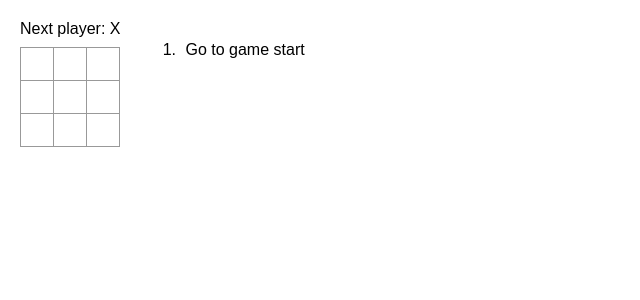
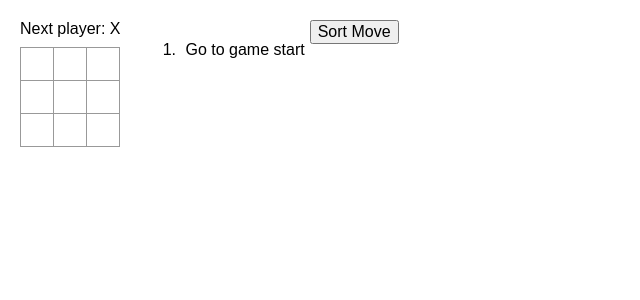
Before and after one commit to thanhpham091790/reactjs, a React (Vite) app in the folder tic-tac-toe/: page / in a window 1280 px wide. Shown: the top 300 px of the page, without its empty margins (0-640 px from the left). Built offline with nearby package versions, Linux system fonts and the light colour scheme.

Commit message:
Add a toggle button that lets you sort the moves in either ascending or descending order.

```diff
--- a/tic-tac-toe/src/App.jsx
+++ b/tic-tac-toe/src/App.jsx
@@ -5,6 +5,7 @@ export default function Game() {
 
   const [history, setHistory] = useState([Array(9).fill(null)]);
   const [currentMove, setCurrentMove] = useState(0);
+  const [isAsc, setIsAsc] = useState(false);
   const currentSquares = history[currentMove];
   const xIsNext = currentMove % 2 === 0;
 
@@ -16,6 +17,10 @@ export default function Game() {
 
   function jumpTo(nextMove) {
     setCurrentMove(nextMove);
+  }
+
+  function sortMove() {
+    setIsAsc(preIsAsc => !preIsAsc);
   }
 
   const moves = history.map((squares, move) => {
@@ -42,8 +47,9 @@ export default function Game() {
         <Board xIsNext={xIsNext} squares={currentSquares} onPlay={handlePlay} />
       </div>
       <div className="game-info">
-        <ol>{moves}</ol>
+        <ol>{isAsc ? moves : moves.reverse()}</ol>
       </div>
+      <div><button type="button" onClick={sortMove}>Sort Move</button></div>
     </div>
   );
 }
@@ -91,8 +97,6 @@ function Board({ xIsNext, squares, onPlay }) {
     board.push(<div className="board-row" key={i}>{boardRow}</div>);
   }
 
-  console.log(board);
-
   return (
     <>
       <div className="status">{status}</div>
```
